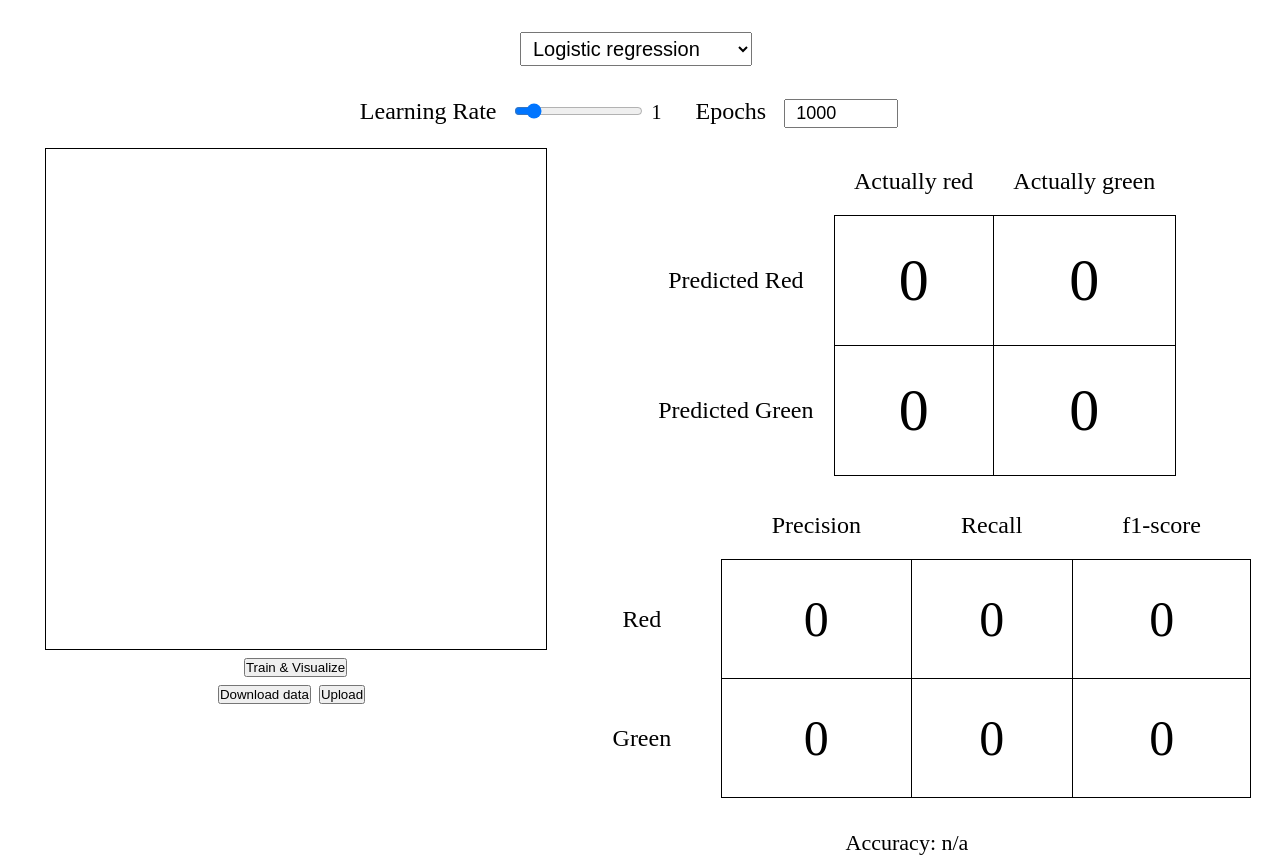
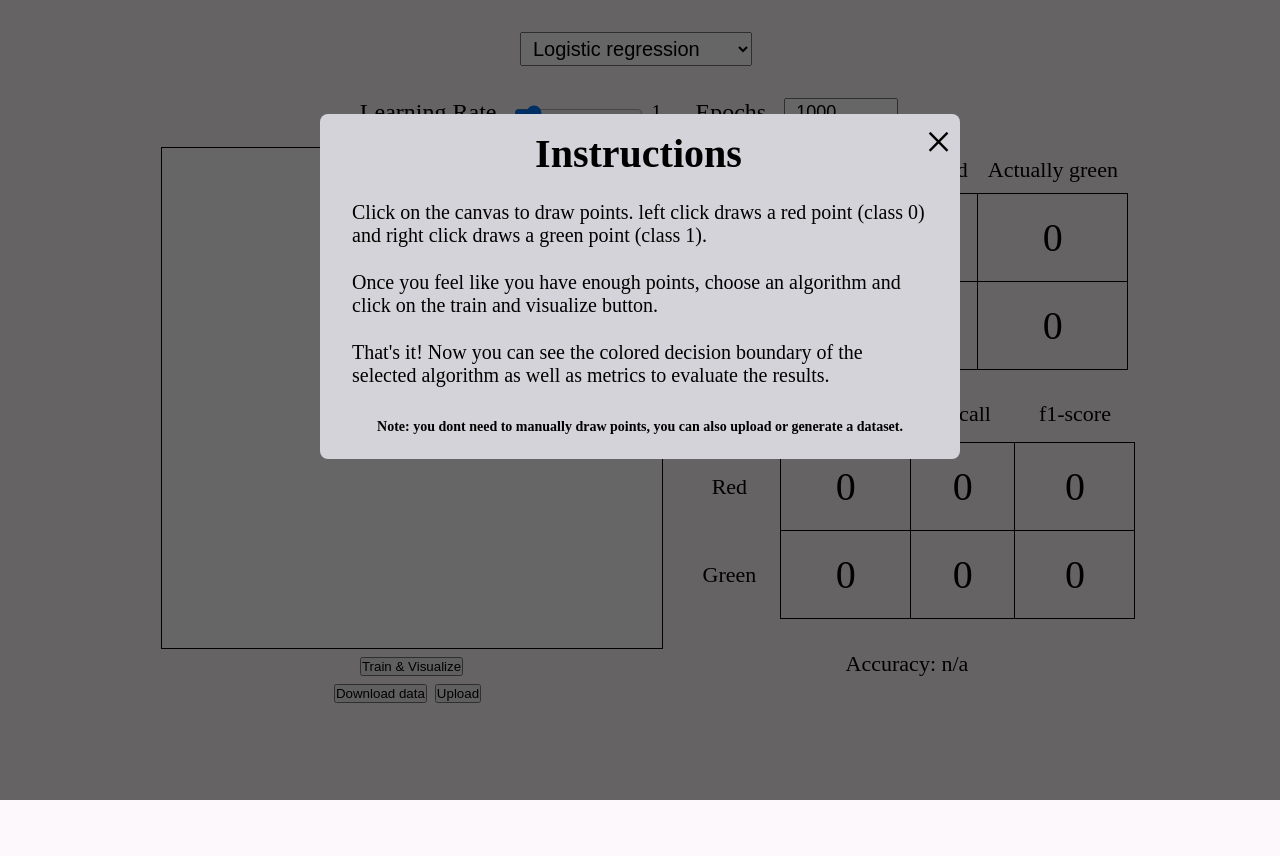
Before and after one commit to nabinchaulagain/leapfrog-assignments, a plain HTML site: page final-project/index.html in a window 1280 px wide. After the commit the page ends 800 px from the top, so only its background shows below. Drawn offline with Linux system fonts and the light colour scheme.

Commit message:
add instructions and some ui/ux work

```diff
--- a/final-project/css/layout.css
+++ b/final-project/css/layout.css
@@ -1,3 +1,12 @@
+body {
+  background: #fdf8fb;
+}
+.left {
+  float: left;
+}
+.right {
+  float: right;
+}
 .clearfix::after {
   display: block;
   clear: both;
@@ -12,23 +21,23 @@
 
 .heatmap {
   border-collapse: collapse;
-  padding: 50px;
+  padding: 10px;
   margin: auto;
 }
 
 .heatmap th,
 .heatmap td {
-  font-size: 24px;
+  font-size: 22px;
   font-weight: normal;
-  padding: 8px 40px;
+  padding: 8px 20px;
 }
 
 .heatmap th {
-  padding: 20px 20px;
+  padding: 10px;
 }
 
 .heatmap .data-column {
   border: 1px solid black;
-  font-size: 60px;
-  padding: 30px 40px;
+  font-size: 40px;
+  padding: 20px 10px;
 }
--- a/final-project/css/style.css
+++ b/final-project/css/style.css
@@ -3,6 +3,50 @@ body {
 }
 .root {
   display: inline-block;
+}
+
+.instructions-container {
+  position: fixed;
+  width: 100vw;
+  height: 100vh;
+  left: 0;
+  top: 0;
+  background: rgba(0, 0, 0, 0.6);
+}
+.instructions {
+  position: fixed;
+  background: #d3d3d9;
+  top: 100px;
+  width: 40em;
+  border-radius: 8px;
+}
+.instructions .close-icon {
+  font-size: 48px;
+  margin-right: 8px;
+  cursor: pointer;
+}
+.instructions .close-icon:hover {
+  color: #656364;
+}
+.instructions h1 {
+  font-size: 40px;
+  padding: 0 32px;
+  padding-top: 16px;
+}
+.instructions ul {
+  list-style: none;
+  text-align: left;
+  padding: 0 32px;
+}
+.instructions li {
+  margin: 24px 0;
+  font-size: 20px;
+}
+.instructions .instruction-note {
+  font-weight: bold;
+  font-size: 14px;
+  text-align: center;
+  margin-top: 32px;
 }
 .root-container {
   float: left;
@@ -37,6 +81,7 @@ body {
   font-size: 18px;
   margin-right: 8px;
   padding: 2px 10px;
+  vertical-align: middle;
 }
 
 .hyperparam-list input[type='range'] {
@@ -49,6 +94,7 @@ body {
 
 .hyperparam-list .range-indicator {
   font-size: 20px;
+  vertical-align: middle;
 }
 
 .hyperparam-list .error {
@@ -56,6 +102,7 @@ body {
 }
 .canvas {
   border: 1px solid black;
+  background: white;
   display: block;
   margin-bottom: 8px;
 }
@@ -67,14 +114,12 @@ body {
 .classification-report {
   margin-top: 16px;
 }
-.classification-report .data-column {
-  font-size: 50px;
-}
 
 .classification-report th,
 .classification-report td {
-  padding: 20px 50px;
+  padding: 15px 24px;
 }
+
 .evaluation-scores {
   text-align: center;
   margin-top: 32px;
--- /dev/null
+++ b/final-project/js/components/Instructions.js
@@ -0,0 +1,68 @@
+class Instructions {
+  /**
+   * @param {HTMLElement} root - root container
+   */
+  constructor(root) {
+    this.root = root;
+    this.init();
+  }
+
+  /** intialize element and container */
+  init() {
+    this.el = document.createElement('div');
+    this.el.classList.add('instructions-container');
+    this.el.innerHTML = `
+    <div class="instructions">
+    <div class="right close-icon">&times;</div>
+    <h1>Instructions</h1>
+      <ul>
+        <li>Click on the canvas to draw points. left click draws a red point (class 0) and right click draws a green point (class 1).</li>
+        <li>Once you feel like you have enough points, choose an algorithm and click on the train and visualize button.</li>
+        <li>That's it! Now you can see the colored decision boundary of the selected algorithm as well as metrics to evaluate the results.</li>
+        <li class="instruction-note">Note: you dont need to manually draw points, you can also upload or generate a dataset.</li>
+      </ul>
+    </div>
+    `;
+    this.container = this.el.querySelector('.instructions');
+  }
+
+  /** show intructions on DOM */
+  show() {
+    this.root.appendChild(this.el);
+    this.setPosition();
+    this.addEventListeners();
+  }
+
+  /** add resize and click handlers */
+  addEventListeners() {
+    this.resizeHandler = this.setPosition.bind(this);
+    window.addEventListener('resize', this.resizeHandler);
+    const closeIcon = this.el.querySelector('.close-icon');
+    const closeHandler = (ev) => {
+      console.log('chicken hawk');
+      if (ev.target === this.el || ev.target === closeIcon) {
+        //if clicked outside the information box or on the close icon
+        this.destroy();
+      }
+    };
+    this.closeHandler = closeHandler.bind(this);
+    document.addEventListener('click', this.closeHandler);
+  }
+
+  /** align the container properly */
+  setPosition() {
+    this.container.style.left =
+      (window.innerWidth - this.container.clientWidth) / 2 + 'px'; //center horizontally
+    this.container.style.top =
+      (window.innerHeight - this.container.clientHeight) / 4 + 'px'; //align vertically with a margin of about 25% from top
+  }
+
+  /** remove element from DOM and remove all event listeners used by component */
+  destroy() {
+    document.removeEventListener('click', this.closeHandler);
+    window.removeEventListener('resize', this.resizeHandler);
+    this.el.parentNode.removeChild(this.el);
+  }
+}
+
+export default Instructions;
--- a/final-project/js/components/Plot.js
+++ b/final-project/js/components/Plot.js
@@ -41,6 +41,7 @@ class Plot {
   scatter(x, y) {
     this.ctx.beginPath();
     this.ctx.arc(x, y, PLOT_POINT_RADIUS, 0, 2 * Math.PI);
+    this.ctx.globalCompositeOperation = 'source-over'; //draw over existing content
     this.ctx.fill();
   }
 
@@ -85,8 +86,7 @@ class Plot {
    * @param {string} color - square color
    */
   drawSquare(x, y, w, h, color) {
-    this.ctx.globalCompositeOperation = 'source-over';
-
+    this.ctx.globalCompositeOperation = 'destination-over'; // draw behind existing content
     this.ctx.beginPath();
     this.ctx.fillStyle = color;
     this.ctx.fillRect(x, y, w, h);
--- a/final-project/js/components/Visualizer.js
+++ b/final-project/js/components/Visualizer.js
@@ -3,12 +3,20 @@ import HyperParameterList from './HyperParameterList.js';
 import Plot from './Plot.js';
 import Matrix from '../utils/Matrix.js';
 import ConfusionMatrix from './evaluation/ConfusionMatrix.js';
-import { C1_BG_COLOR, C2_BG_COLOR, TILE_SIZE } from '../constants.js';
+import {
+  C1_BG_COLOR,
+  C2_BG_COLOR,
+  TILE_SIZE,
+  UPLOAD_ANIM_TIME,
+  VIS_ANIM_SPEED,
+} from '../constants.js';
 import { accuracy } from '../utils/metrics.js';
 import FileManager from './FileManager.js';
 import { saveFile } from '../utils/file.js';
 import ClassificationReport from './evaluation/ClassificationReport.js';
 import AlgorithmChooser from './AlgorithmChooser.js';
+import { waitFor } from '../utils/misc.js';
+import Instructions from './Instructions.js';
 
 /** represents a classification algorithm visualizer */
 class Visualizer {
@@ -19,6 +27,7 @@ class Visualizer {
     this.rootElement = rootElement;
     this.visContainer = document.createElement('div');
     this.visContainer.classList.add('root-container');
+    this.initInstructions();
     this.initChooser();
     this.initHyperParams();
     this.initPlot();
@@ -30,6 +39,15 @@ class Visualizer {
   /** set this.algorithm to selected algorithm */
   setCurrAlgorithm() {
     this.algorithm = this.chooser.getCurrAlgorithm();
+  }
+
+  /** show instructions if neccessary */
+  initInstructions() {
+    if (!localStorage.getItem('instructionsShown')) {
+      const instructions = new Instructions(this.rootElement);
+      instructions.show();
+      localStorage.setItem('instructionsShown', true);
+    }
   }
 
   /** initialize algorithm chooser */
@@ -72,10 +90,11 @@ class Visualizer {
    * handle upload of plot data
    * @param {Object} data - plot data
    */
-  uploadData(data) {
+  async uploadData(data) {
     const { features, labels } = data;
     for (let i = 0; i < features.length; i++) {
       this.plot.addPoint(...features[i], labels[i]);
+      await waitFor(UPLOAD_ANIM_TIME);
     }
   }
   /**
@@ -126,9 +145,9 @@ class Visualizer {
 
   /** add event listeners to buttons */
   addEventListeners() {
-    this.visBtn.addEventListener('click', () => {
+    this.visBtn.addEventListener('click', async () => {
       if (this.validate()) {
-        this.visualize();
+        await this.visualize();
         this.evaluate();
       }
     });
@@ -141,16 +160,16 @@ class Visualizer {
   }
 
   /** preprocess data, train classifier and visualize boundary */
-  visualize() {
+  async visualize() {
     this.plot.clear();
+    this.plot.redraw();
     this.preprocessData();
     this.classifier.train(this.X, this.Y);
-    this.visualizeBoundary();
-    this.plot.redraw();
+    await this.visualizeBoundary();
   }
 
   /** visualize colored decision boundary */
-  visualizeBoundary() {
+  async visualizeBoundary() {
     for (let i = 0; i <= this.plot.width - TILE_SIZE; i += TILE_SIZE) {
       for (let j = 0; j <= this.plot.height - TILE_SIZE; j += TILE_SIZE) {
         let feature = [i, j];
@@ -175,8 +194,12 @@ class Visualizer {
         predColor = `rgba(${[...predColor, intensity].join(',')})`; //convert array to rgba
         this.plot.drawSquare(i, j, TILE_SIZE, TILE_SIZE, predColor);
       }
+      if (i % VIS_ANIM_SPEED === 0) {
+        await waitFor(1);
+      }
     }
   }
+
   /** preprocess data for training the algorithm */
   preprocessData() {
     let points = this.plot.points;
--- a/final-project/js/constants.js
+++ b/final-project/js/constants.js
@@ -14,7 +14,10 @@ export const HYPER_PARAM_TYPES = {
 
 export const UPLOAD_MAX_SIZE = 1000000; //1 megabyte
 
-export const CONF_MAT_COL_SCHEME = [10, 50, 128];
+export const CONF_MAT_COL_SCHEME = [10, 50, 128]; //color scheme of confusion matrix in rgb
 export const CLF_REPORT_COL_SCHEME = [195, 59, 28]; //color scheme of classification report in rgb
 
 export const EPSILON = 0.00001; // for avoiding NaN and inifinity during division or logarithm
+
+export const VIS_ANIM_SPEED = 3; // how quickly to visualize colored decision boundary
+export const UPLOAD_ANIM_TIME = 50; // how
--- a/final-project/js/utils/misc.js
+++ b/final-project/js/utils/misc.js
@@ -113,4 +113,13 @@ export const lookupArray = (arr, idxArr) => {
   return res;
 };
 
-window.lookupArray = lookupArray;
+/**
+ * returns a promise that resolves after given time
+ * @param {number} time - how many milliseconds to wait for
+ * @returns {Promise} a promise that resolves after 'time' milliseconds
+ */
+export const waitFor = (time) => {
+  return new Promise((resolve) => {
+    setTimeout(resolve, time);
+  });
+};
```
